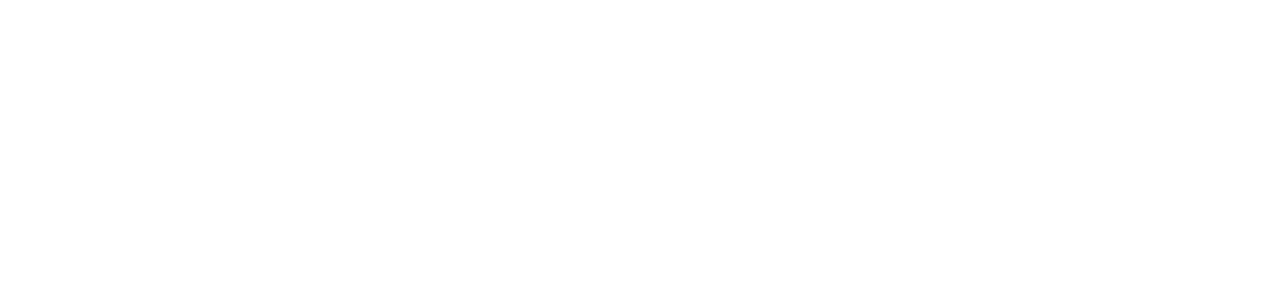
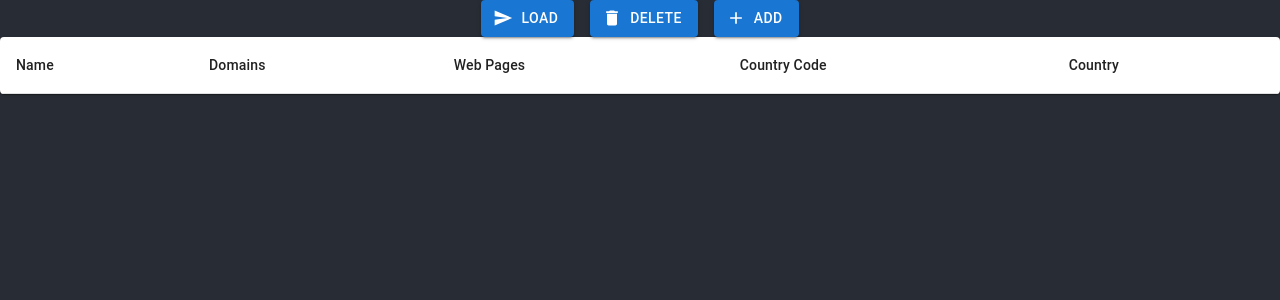
Before and after one commit to jasonkianhonting/LoanOptionsT1, a React (Create React App) app in the folder loan-options-t1/: page / in a window 1280 px wide. Shown: the top 300 px of the page. Built offline with nearby package versions, Linux system fonts and the light colour scheme.

Commit message:
Implemented get request, implemented table as well as loading feature. Added comments too to define the functions created

```diff
--- a/loan-options-t1/package.json
+++ b/loan-options-t1/package.json
@@ -3,6 +3,10 @@
 	"version": "0.1.0",
 	"private": true,
 	"dependencies": {
+		"@emotion/react": "^11.10.5",
+		"@emotion/styled": "^11.10.5",
+		"@mui/icons-material": "^5.10.9",
+		"@mui/material": "^5.10.11",
 		"@testing-library/jest-dom": "^5.16.5",
 		"@testing-library/react": "^13.4.0",
 		"@testing-library/user-event": "^13.5.0",
--- a/loan-options-t1/src/App.css
+++ b/loan-options-t1/src/App.css
@@ -1,16 +1,4 @@
 .App {
-  text-align: center;
-}
-
-.App-logo {
-  height: 40vmin;
-  pointer-events: none;
-}
-
-@media (prefers-reduced-motion: no-preference) {
-  .App-logo {
-    animation: App-logo-spin infinite 20s linear;
-  }
 }
 
 .App-header {
@@ -18,21 +6,6 @@
 	min-height: 100vh;
 	display: flex;
 	flex-direction: column;
-  align-items: center;
-  justify-content: center;
 	font-size: calc(10px + 2vmin);
 	color: white;
 }
-
-.App-link {
-  color: #61dafb;
-}
-
-@keyframes App-logo-spin {
-  from {
-    transform: rotate(0deg);
-  }
-  to {
-    transform: rotate(360deg);
-  }
-}
--- a/loan-options-t1/src/App.js
+++ b/loan-options-t1/src/App.js
@@ -1,8 +1,107 @@
-import logo from "./logo.svg";
 import "./App.css";
+import React, { useEffect, useState } from "react";
+import Button from "@mui/material/Button";
+import DeleteIcon from "@mui/icons-material/Delete";
+import SendIcon from "@mui/icons-material/Send";
+import Stack from "@mui/material/Stack";
+import AddIcon from "@mui/icons-material/Add";
+import Table from "@mui/material/Table";
+import TableBody from "@mui/material/TableBody";
+import TableCell from "@mui/material/TableCell";
+import TableContainer from "@mui/material/TableContainer";
+import TableHead from "@mui/material/TableHead";
+import TableRow from "@mui/material/TableRow";
+import Paper from "@mui/material/Paper";
+import LinearProgress from "@mui/material/LinearProgress";
 
 function App() {
-	return <div className="App"></div>;
+	//Defining variables with hooks
+	const [data, setData] = useState([]);
+	const [loading, setLoading] = useState(false);
+
+	//Defining function where it fetches the data while setting the use state to be true so that a loading bar will appear
+	//It is also defined in a try catch block for error handling
+	const fetchData = async () => {
+		try {
+			setLoading(true);
+			const request = await fetch(
+				"http://universities.hipolabs.com/search?country=Australia"
+			);
+
+			if (request.ok) {
+				const response = await request.json();
+				setData(response);
+				setLoading(false);
+			} else {
+				setLoading(false);
+				throw new Error("Please contact your admin");
+			}
+		} catch (error) {
+			setLoading(false);
+			throw new Error(error.message);
+		}
+	};
+
+	//This is used to configure and manipulate HTML and material UI components to work cohesively with the application
+	const populateData = (
+		<TableContainer component={Paper}>
+			<Table sx={{ minWidth: 650 }} aria-label="simple table">
+				<TableHead>
+					<TableRow>
+						<TableCell>Name</TableCell>
+						<TableCell align="left">Domains</TableCell>
+						<TableCell align="left">Web Pages</TableCell>
+						<TableCell align="left">Country Code</TableCell>
+						<TableCell align="left">Country</TableCell>
+					</TableRow>
+				</TableHead>
+				<TableBody>
+					{data.map((row) => (
+						<TableRow
+							key={row.name}
+							sx={{ "&:last-child td, &:last-child th": { border: 0 } }}
+						>
+							<TableCell component="th" scope="row">
+								{row.name}
+							</TableCell>
+							<TableCell align="left">{row.domains}</TableCell>
+							<TableCell align="left">{row.web_pages}</TableCell>
+							<TableCell align="left">{row.alpha_two_code}</TableCell>
+							<TableCell align="left">{row.country}</TableCell>
+						</TableRow>
+					))}
+				</TableBody>
+			</Table>
+		</TableContainer>
+	);
+
+	return (
+		<div className="App">
+			<div className="App-header">
+				<Stack
+					direction="row"
+					justifyContent="center"
+					alignItems="center"
+					spacing={2}
+				>
+					<Button
+						variant="contained"
+						onClick={fetchData}
+						startIcon={<SendIcon />}
+					>
+						Load
+					</Button>
+					<Button variant="contained" startIcon={<DeleteIcon />}>
+						Delete
+					</Button>
+					<Button variant="contained" startIcon={<AddIcon />}>
+						Add
+					</Button>
+				</Stack>
+				{loading ? <LinearProgress /> : populateData}
+			</div>
+		</div>
+	);
 }
 
 export default App;
```
Also changed, not shown: loan-options-t1/src/logo.svg (deleted), 1 other file (tests, documents, lock files or other folders). Lines whose indentation alone changed are shown as unchanged.
